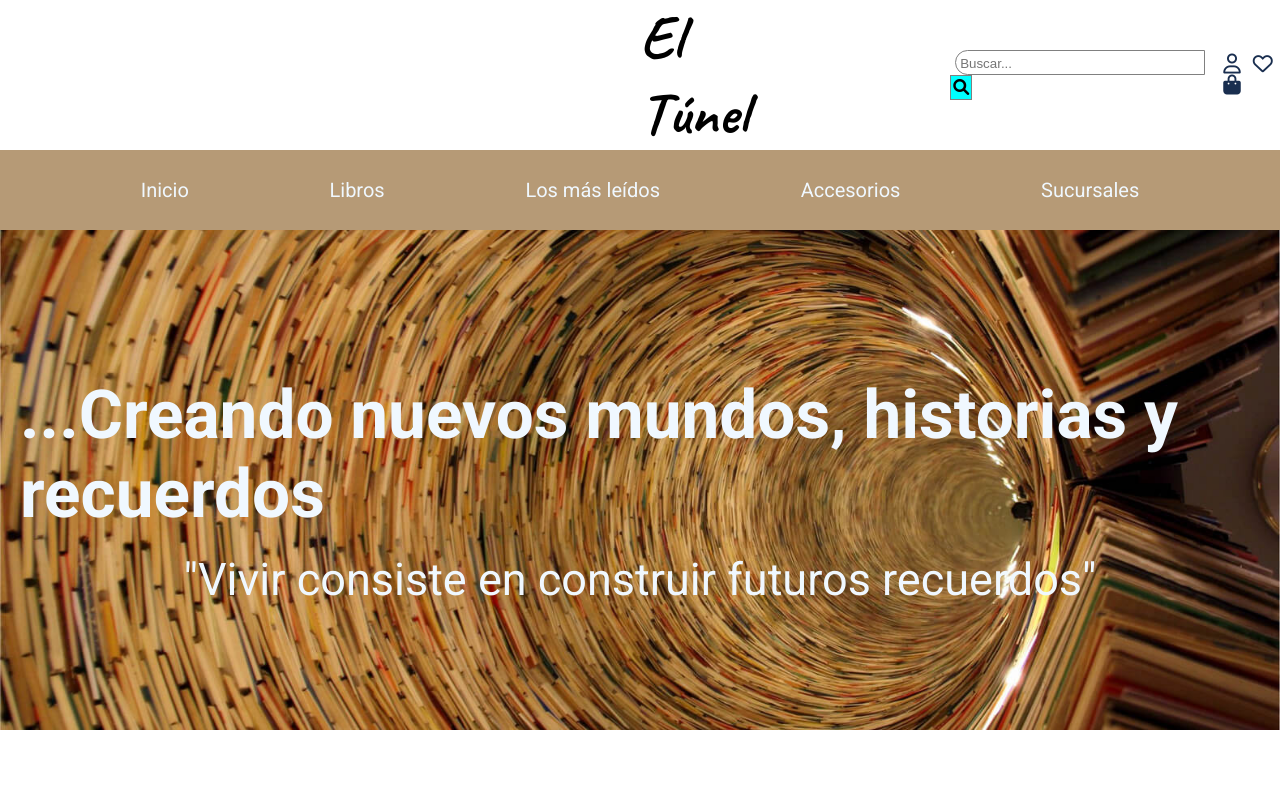
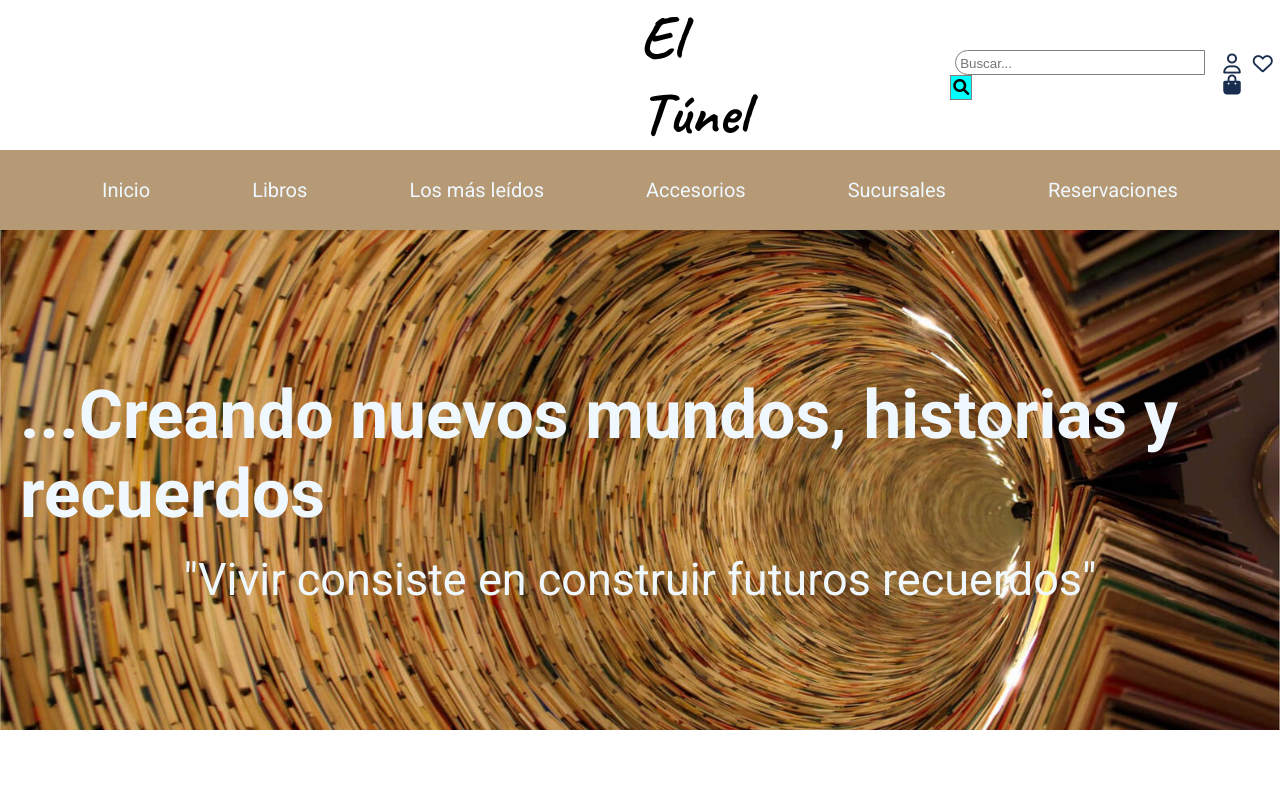
Before and after one commit to DaveLovecraft/hostingPage, a plain HTML site: page index.html in a window 1280 px wide. Shown: the top 800 px of the page. Drawn offline with Linux system fonts and the light colour scheme; a web font is replaced by a local one.

Commit message:
Actualizacion de menus

```diff
--- a/index.html
+++ b/index.html
@@ -42,6 +42,7 @@
         <li><a href="">Los más leídos</a></li>
         <li><a href="">Accesorios</a> </li>
         <li><a href="">Sucursales</a> </li>
+	<li><a href="">Reservaciones</a> </li>
       </ul>
     </nav>
   </header>
```
